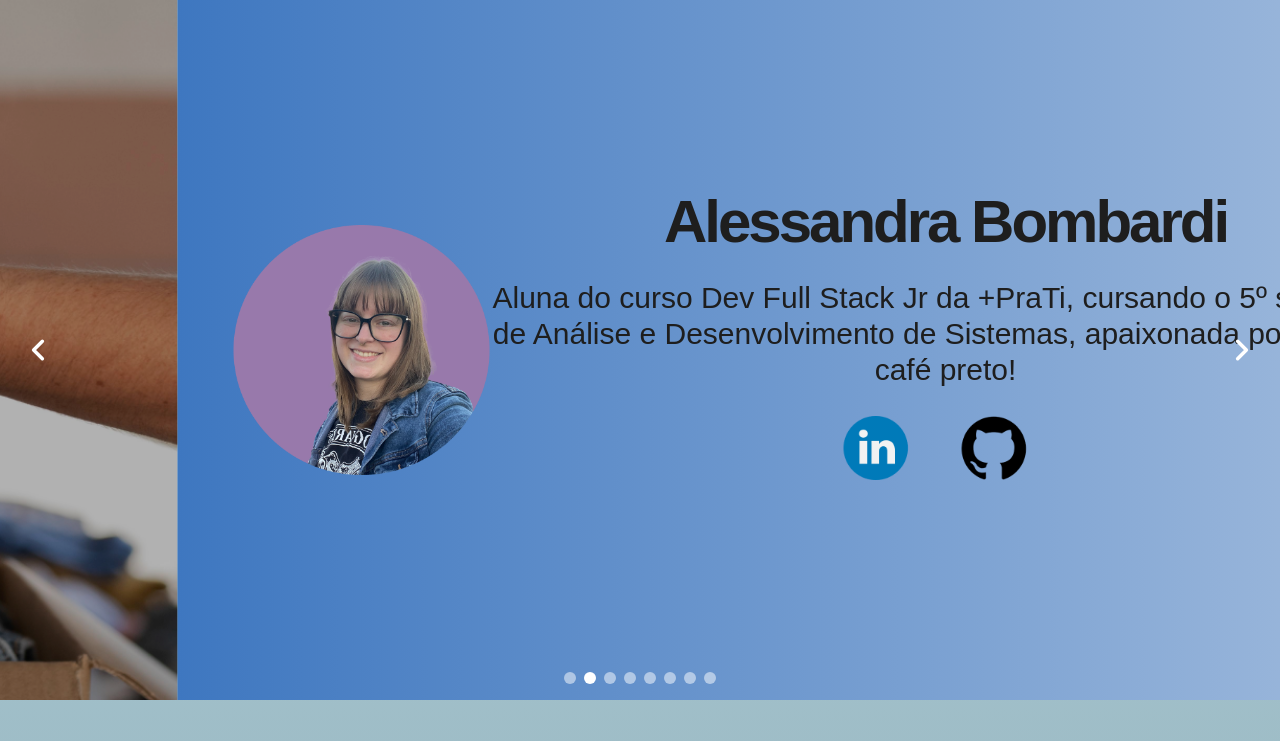
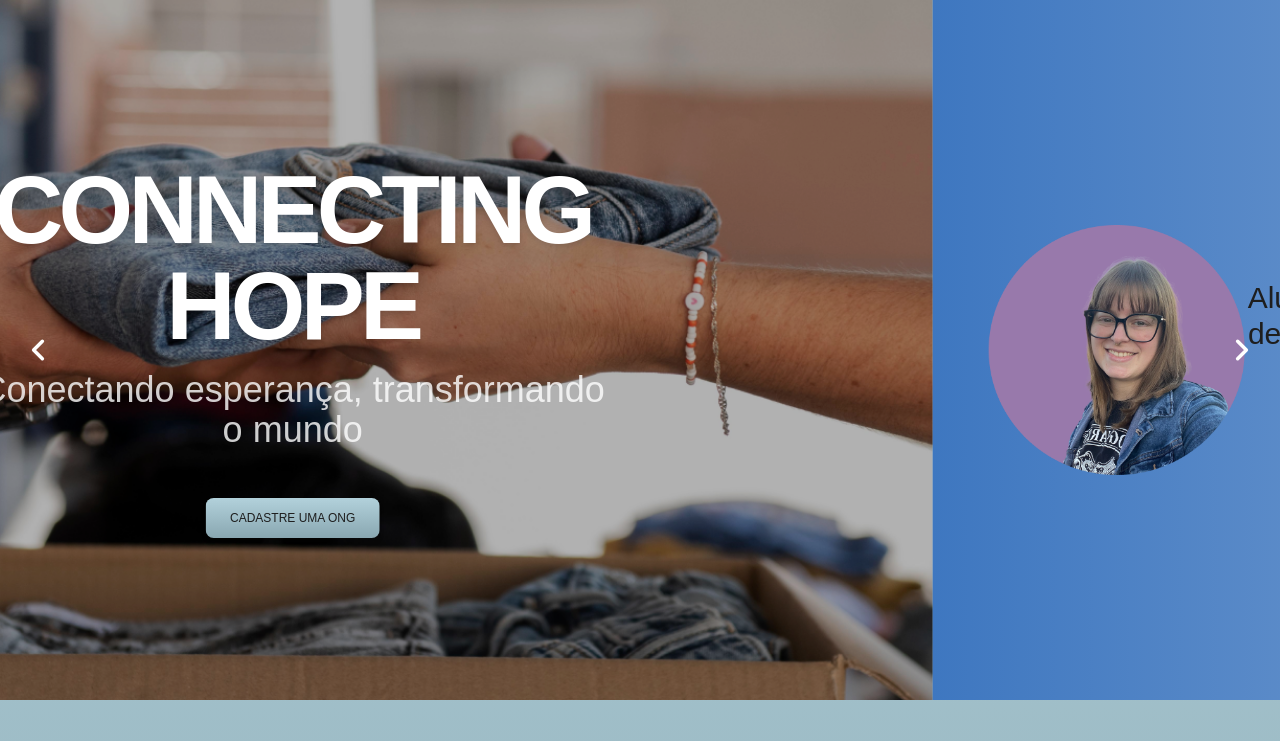
Before and after one commit to Alessandra1999/connecting-hope, a React (Vite) app in the folder frontend/: page / in a window 1280 px wide. Shown: the top 741 px of the page. Built offline with nearby package versions, Linux system fonts and the light colour scheme.

Commit message:
fixed container size

```diff
--- a/frontend/src/ui/components/slider/slider.jsx
+++ b/frontend/src/ui/components/slider/slider.jsx
@@ -67,8 +67,8 @@
 function Slider() {
 
   return (
-    <div className="h-[43.75rem] flex w-screen">
-      <Carousel autoplay={true} loop={true} transition={{ duration: 1 }} className="h-full">
+    <div className="h-[43.75rem] flex w-screen max-w-full">
+      <Carousel autoplay={true} loop={true} transition={{ duration: 2 }} navigation={false} className="h-full">
         <div className="relative h-full w-full">
           <img
             src={Background}
--- a/frontend/src/ui/screens/about/About.jsx
+++ b/frontend/src/ui/screens/about/About.jsx
@@ -3,23 +3,23 @@
 
 function About() {
   return (
-    <div className="min-h-screen flex flex-col w-screen bg-gradient-to-b from-primary-light-250 to-primary-light-400 dark:from-primary-dark-250 dark:to-primary-dark-500">
+    <div className="min-h-screen flex flex-col max-w-full bg-gradient-to-b from-primary-light-250 to-primary-light-400 dark:from-primary-dark-250 dark:to-primary-dark-500">
       <div className="w-full">
         <Slider />
       </div>
-      <div className="flex flex-col items-center gap-7 w-full md:flex-row 2xl:justify-evenly">
+      <div className="flex flex-col items-center gap-7 w-full md:flex-col xl:flex-row 2xl:justify-evenly">
         <div className="flex">
           <img src={Charity}></img>
         </div>
 
-        <div className="max-w-[38.5rem] py-9 lg:mr-20 flex flex-col items-center">
+        <div className="max-w-[38.5rem] py-9 md:mr-20 flex flex-col items-center">
           <div className="relative">
             <div className="max-w-7 max-h-7 w-full h-full bg-primary-light-600 dark:bg-primary-light-450 absolute bottom-0 -left-2 rounded-full z-0 md:max-w-12 md:max-h-12" />
             <h2 className="text-4xl md:text-6xl lg:text-7xl tracking-tighter font-sans font-bold text-center text-primary-light-750 dark:text-primary-dark-50 relative z-10">
               Sobre nós
             </h2>
           </div>
-          <div className="flex flex-col text-center gap-5 mt-8">
+          <div className="flex flex-col text-center items-center gap-5 mt-8">
             <p className="text-1xl md:text-2xl lg:text-2xl xl:max-w-screen-2xl max-w-80 text-center text-primary-light-750 dark:text-primary-dark-50">
               Somos um grupo de estudantes apaixonados por usar a tecnologia
               para criar um impacto positivo no mundo. Nosso objetivo é
@@ -30,7 +30,7 @@
             <h3 className="text-2xl md:text-3xl lg:text-5xl tracking-tighter font-sans font-bold text-center text-primary-light-750 dark:text-primary-dark-50">
               O que fazemos?
             </h3>
-            <p className="text-1xl md:text-2xl lg:text-2xl xl:max-w-screen-2xl max-w-80 text-center  text-primary-light-750 dark:text-primary-dark-50">
+            <p className="text-1xl md:text-2xl lg:text-2xl xl:max-w-screen-2xl max-w-80 text-center text-primary-light-750 dark:text-primary-dark-50">
               Desenvolvemos uma plataforma intuitiva e segura para facilitar o
               processo de doação. Com um design amigável e funcionalidades
               inovadoras, nosso site permite que qualquer pessoa possa
@@ -41,7 +41,7 @@
             <h3 className="text-2xl md:text-3xl lg:text-5xl tracking-tighter font-sans font-bold text-center text-primary-light-750 dark:text-primary-dark-50">
               Por que fazemos isso?
             </h3>
-            <p className="text-1xl md:text-2xl lg:text-2xl xl:max-w-screen-2xl max-w-80 text-center  text-primary-light-750 dark:text-primary-dark-50">
+            <p className="text-1xl md:text-2xl lg:text-2xl xl:max-w-screen-2xl max-w-80 text-center text-primary-light-750 dark:text-primary-dark-50">
               Nossa motivação vem da crença de que a colaboração e a
               solidariedade são as chaves para enfrentar os desafios globais. Ao
               simplificar e melhorar o processo de doação, queremos ajudar a
```
